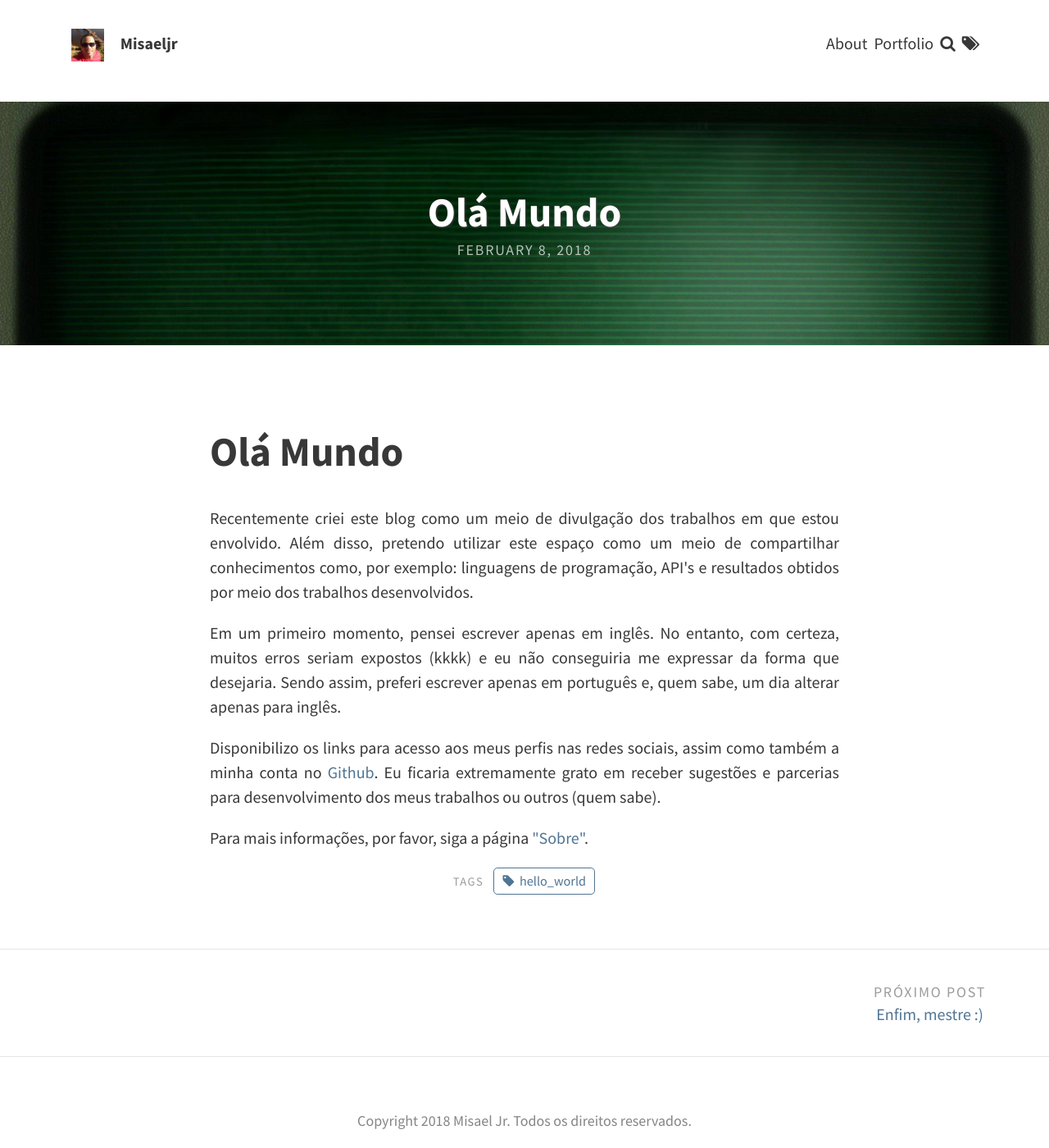
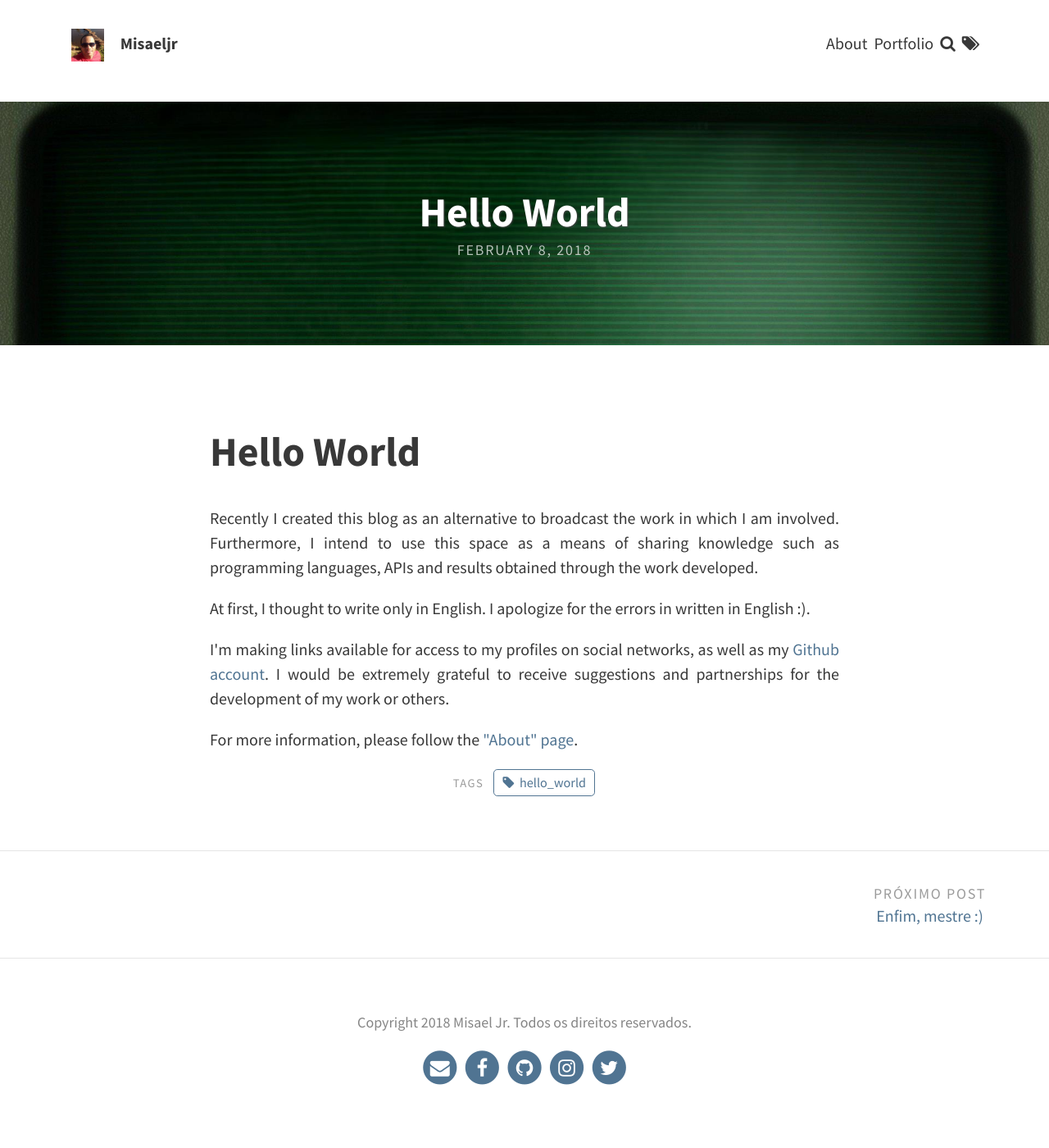
Before and after one commit to misaelljr/misaeljr.github.io, a Jekyll site: the page built from _posts/2018-02-08-ola-mundo.md, in a window 1280 px wide and 1400 px high. Shown: the whole window at 82% size. Built offline with Jekyll 4.4.1, drawn with Linux system fonts in a browser that asks for light colours.

Commit message:
Update 2018-02-08-ola-mundo.md

```diff
--- a/_posts/2018-02-08-ola-mundo.md
+++ b/_posts/2018-02-08-ola-mundo.md
@@ -1,16 +1,16 @@
 ---
 layout: post
-title: Olá Mundo
+title: Hello World
 feature-img: "images/terminal.jpg"
 tags: [hello_world]
 ---
 
-# Olá Mundo
+# Hello World
 
-<p align="justify"> Recentemente criei este blog como um meio de divulgação dos trabalhos em que estou envolvido. Além disso, pretendo utilizar este espaço como um meio de compartilhar conhecimentos como, por exemplo: linguagens de programação, API's e resultados obtidos por meio dos trabalhos desenvolvidos.</p>
+<p align="justify"> Recently I created this blog as an alternative to broadcast the work in which I am involved. Furthermore, I intend to use this space as a means of sharing knowledge such as programming languages, APIs and results obtained through the work developed.</p>
 
-<p align="justify"> Em um primeiro momento, pensei escrever apenas em inglês. No entanto, com certeza, muitos erros seriam expostos (kkkk) e eu não conseguiria me expressar da forma que desejaria. Sendo assim, preferi escrever apenas em português e, quem sabe, um dia alterar apenas para inglês.</p>
+<p align="justify"> At first, I thought to write only in English. I apologize for the errors in written in English :).</p>
 
-<p align="justify"> Disponibilizo os links para acesso aos meus perfis nas redes sociais, assim como também a minha conta no <a href="https://github.com/misaelljr/">Github</a>. Eu ficaria extremamente grato em receber sugestões e parcerias para desenvolvimento dos meus trabalhos ou outros (quem sabe).</p>
+<p align="justify"> I'm making links available for access to my profiles on social networks, as well as my <a href="https://github.com/misaelljr/">Github account</a>. I would be extremely grateful to receive suggestions and partnerships for the development of my work or others.</p>
 
-<p align="justify"> Para mais informações, por favor, siga a página <a href="http://misaeljr.github.io/sobre.html">"Sobre"</a>.</p>
+<p align="justify"> For more information, please follow the <a href="http://misaeljr.github.io/sobre.html">"About" page</a>.</p>
```
